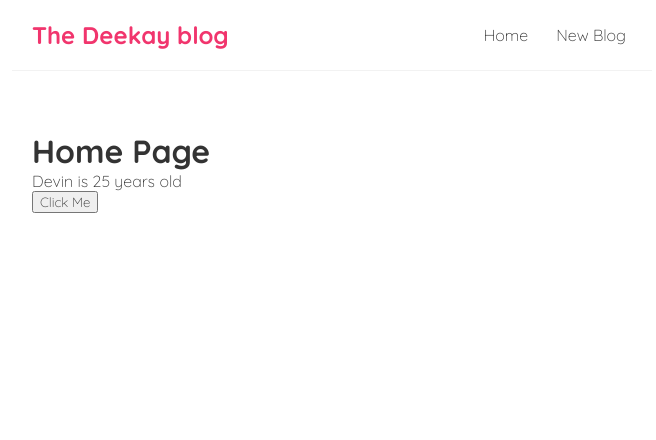
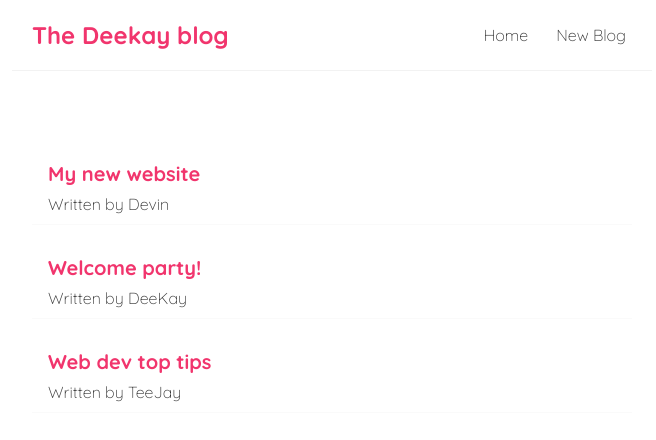
Before and after one commit to devinkg/deekay-react-blog, a React (Create React App) app: page / in a window 1280 px wide. Shown: the top 440 px of the page, without its empty margins (308-964 px from the left). Built offline with nearby package versions, Linux system fonts and the light colour scheme; the HTML template or start-up script is replaced by a standard one.

Commit message:
Rendered using map function

```diff
--- a/src/Home.js
+++ b/src/Home.js
@@ -1,19 +1,22 @@
 import React, { useState } from "react";
 
 const Home = () => {
-    const [name, setName] = useState('Devin');
-    const [age, setAge] = useState(25);
+    const [blogs, setBlogs] = useState([
+        { title: 'My new website', body: 'lorem ipsum...', author: 'Devin', id: 1 },
+        { title: 'Welcome party!', body: 'lorem ipsum...', author: 'DeeKay', id: 2 },
+        { title: 'Web dev top tips', body: 'lorem ipsum...', author: 'TeeJay', id: 1 }
+    ])
 
-    const handleClick = () => {
-        setName("DeeKay");
-        setAge(26);
-    }
-
-    return (<div className="home">
-        <h1>Home Page</h1>
-        <p>{name} is {age} years old</p>
-        <button onClick={handleClick}>Click Me</button>
-    </div>);
+    return (
+        <div className="home">
+            {blogs.map((blog) => (
+                <div className="blog-preview" key={blog.id}>
+                    <h2>{blog.title}</h2>
+                    <p>Written by {blog.author}</p>
+                </div>
+            ))}
+        </div>
+    );
 }
 
 export default Home;
--- a/src/index.css
+++ b/src/index.css
@@ -33,3 +33,18 @@
   margin: 40px auto;
   padding: 20px;
 }
+
+/* blog previews / list */
+.blog-preview{
+  padding: 10px 16px;
+  margin:20px 0;
+  border-bottom: 1px solid #fafafa;
+}
+.blog-preview :hover{
+  box-shadow: 1px 3px 5px rgba(0,0,0,0.1);
+}
+.blog-preview h2{
+  font-size: 20px;
+  color :#f1356d;
+  margin-bottom: 8px;
+}
```
